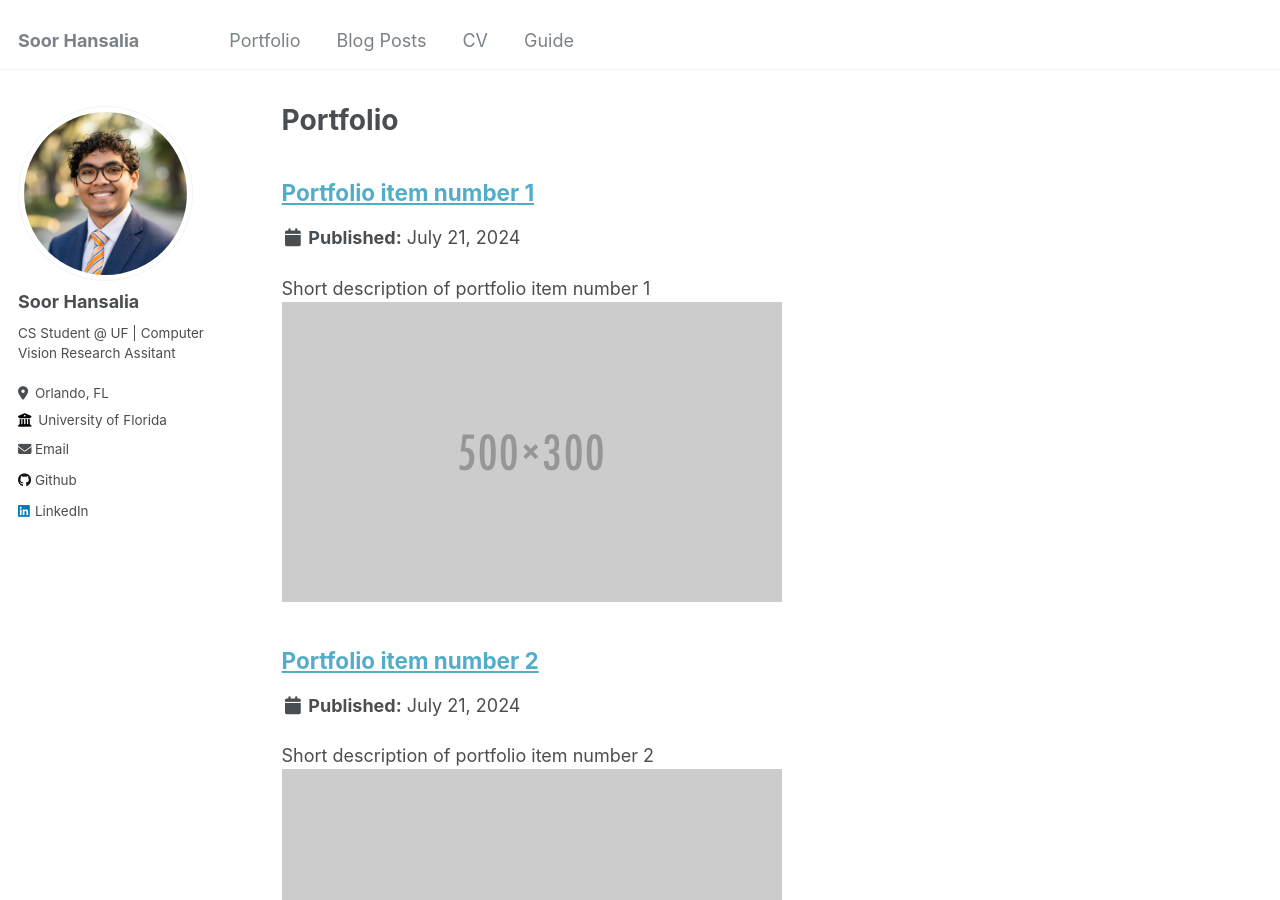
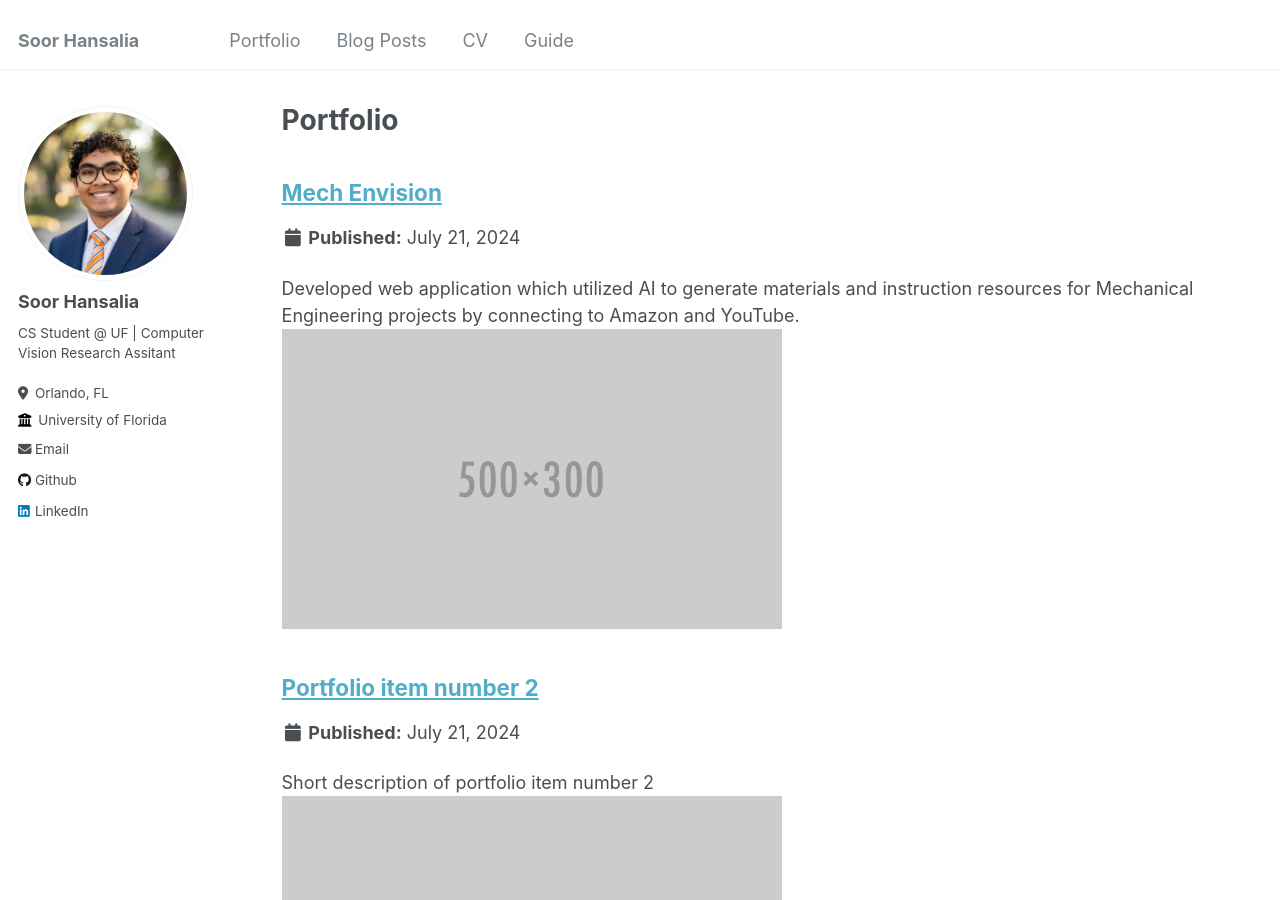
Before and after one commit to Soor1/Soor1.github.io, a Jekyll site: the page built from _pages/portfolio.html, in a window 1280 px wide and 900 px high. Built offline with Jekyll 4.4.1, drawn with Linux system fonts in a browser that asks for light colours.

Commit message:
Update portfolio-1.md

```diff
--- a/_portfolio/portfolio-1.md
+++ b/_portfolio/portfolio-1.md
@@ -1,7 +1,7 @@
 ---
-title: "Portfolio item number 1"
-excerpt: "Short description of portfolio item number 1<br/><img src='/images/500x300.png'>"
-collection: portfolio
+title: "Mech Envision"
+excerpt: "Developed web application which utilized AI to generate materials and instruction resources for Mechanical Engineering projects by connecting to Amazon and YouTube.<br/><img src='/images/500x300.png'>"
+collection: projects
 ---
 
 This is an item in your portfolio. It can be have images or nice text. If you name the file .md, it will be parsed as markdown. If you name the file .html, it will be parsed as HTML.
```
